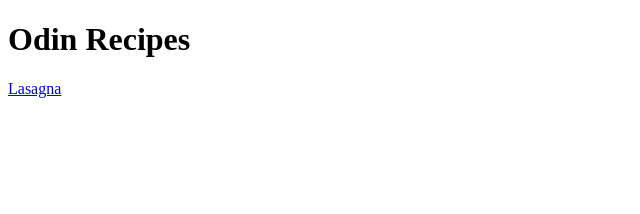
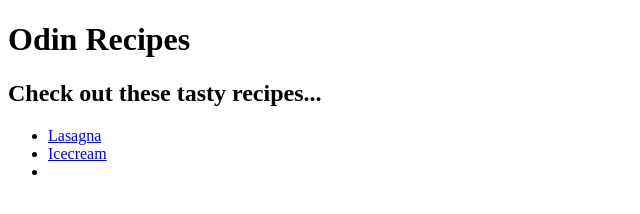
Before and after one commit to htimswp/odin-recipes, a plain HTML site: page index.html in a window 1280 px wide. Shown: the whole page, without its empty margins (0-640 px from the left). Drawn offline with Linux system fonts and the light colour scheme.

Commit message:
Add link to main for icecream page

```diff
--- a/index.html
+++ b/index.html
@@ -8,6 +8,12 @@
 <body>
 <h1>Odin Recipes</h1>
 
-<a href="./recipes/lasagna.html">Lasagna</a>
+<h2>Check out these tasty recipes...</h2>
+
+<ul>
+<li><a href="./recipes/lasagna.html">Lasagna</a></li>
+<li><a href="./recipes/icecream.html">Icecream</a></li>
+<li></li>
+</ul>
 </body>
 </html>
```
